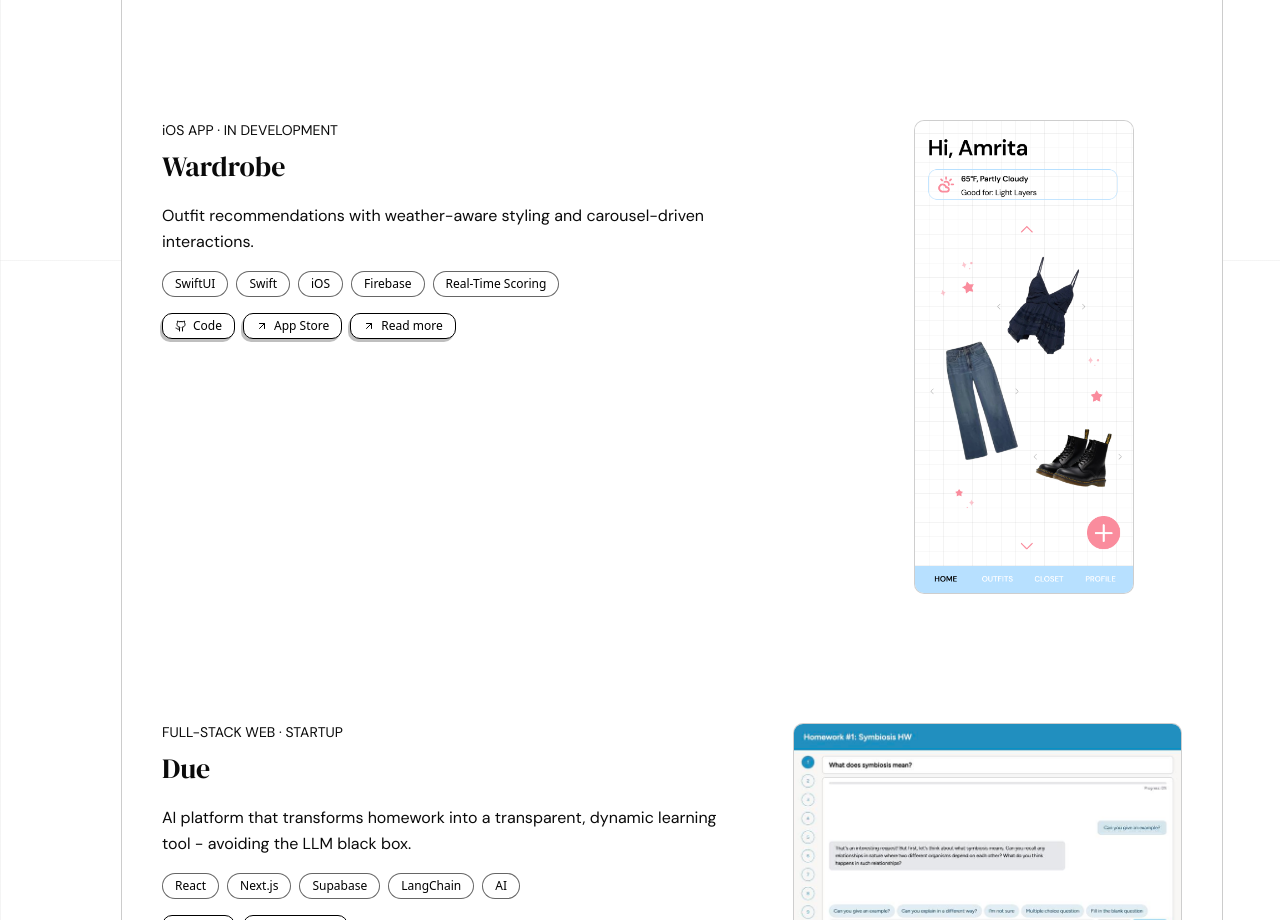
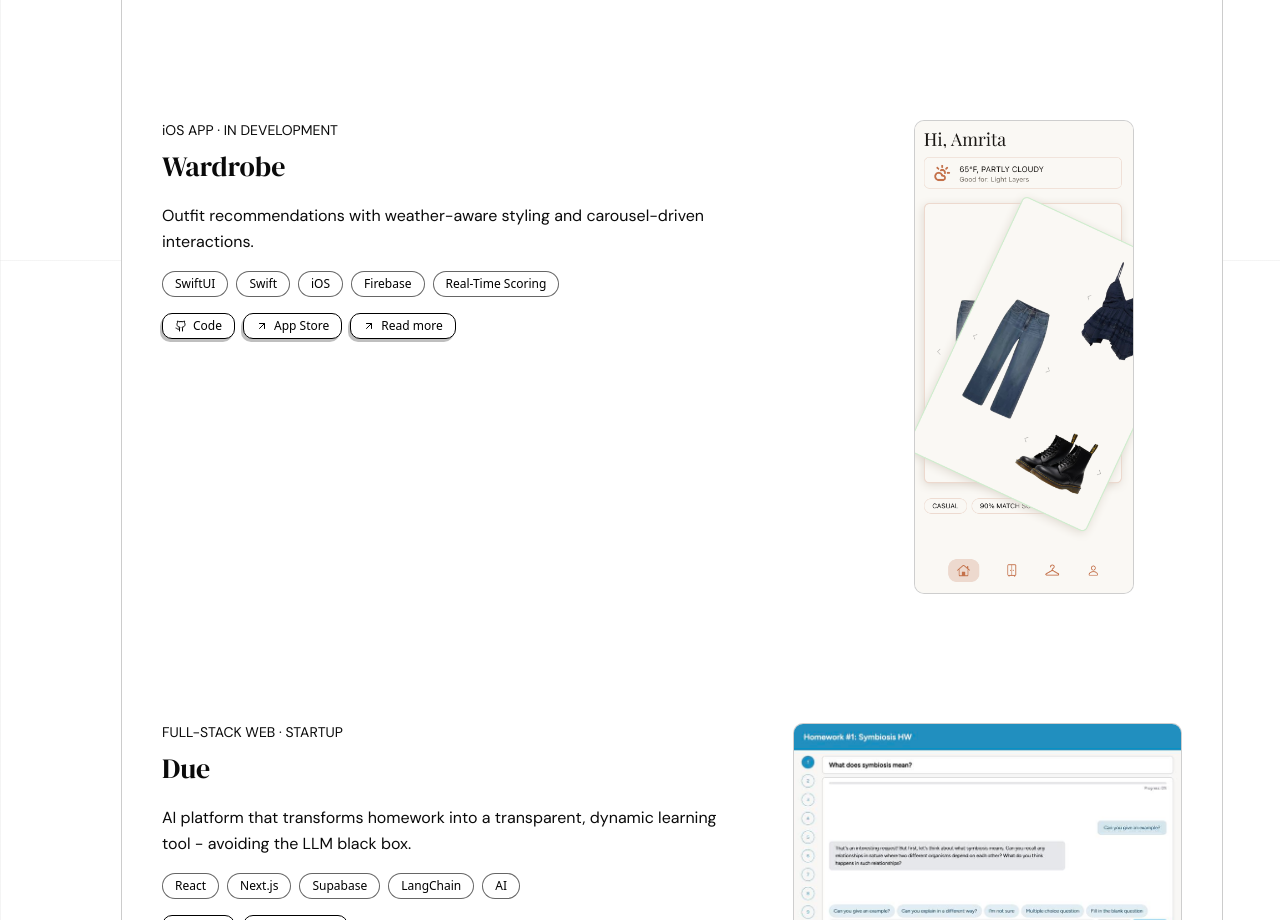
Before and after one commit to amrita-arun/personal-website-v2, a Next.js app in the folder personal-website/: page / in a window 1280 px wide. Shown: the part 1340-2260 px from the top of the page. Built offline with nearby package versions, Linux system fonts and the light colour scheme.

Commit message:
updated Wardrobe screenshot

```diff
--- a/personal-website/components/SelectedWork.tsx
+++ b/personal-website/components/SelectedWork.tsx
@@ -37,7 +37,7 @@ const projects = [
     description:
       "Outfit recommendations with weather-aware styling and carousel-driven interactions.",
     tech: ["SwiftUI", "Swift", "iOS", "Firebase", "Real-Time Scoring"],
-    mediaSrc: "/WardrobeHome.png",
+    mediaSrc: "/Home - Like.png",
     mediaAlt: "Wardrobe home screen",
     actions: [
       {
```
Also changed, not shown: personal-website/public/Home - Like.png (added).
